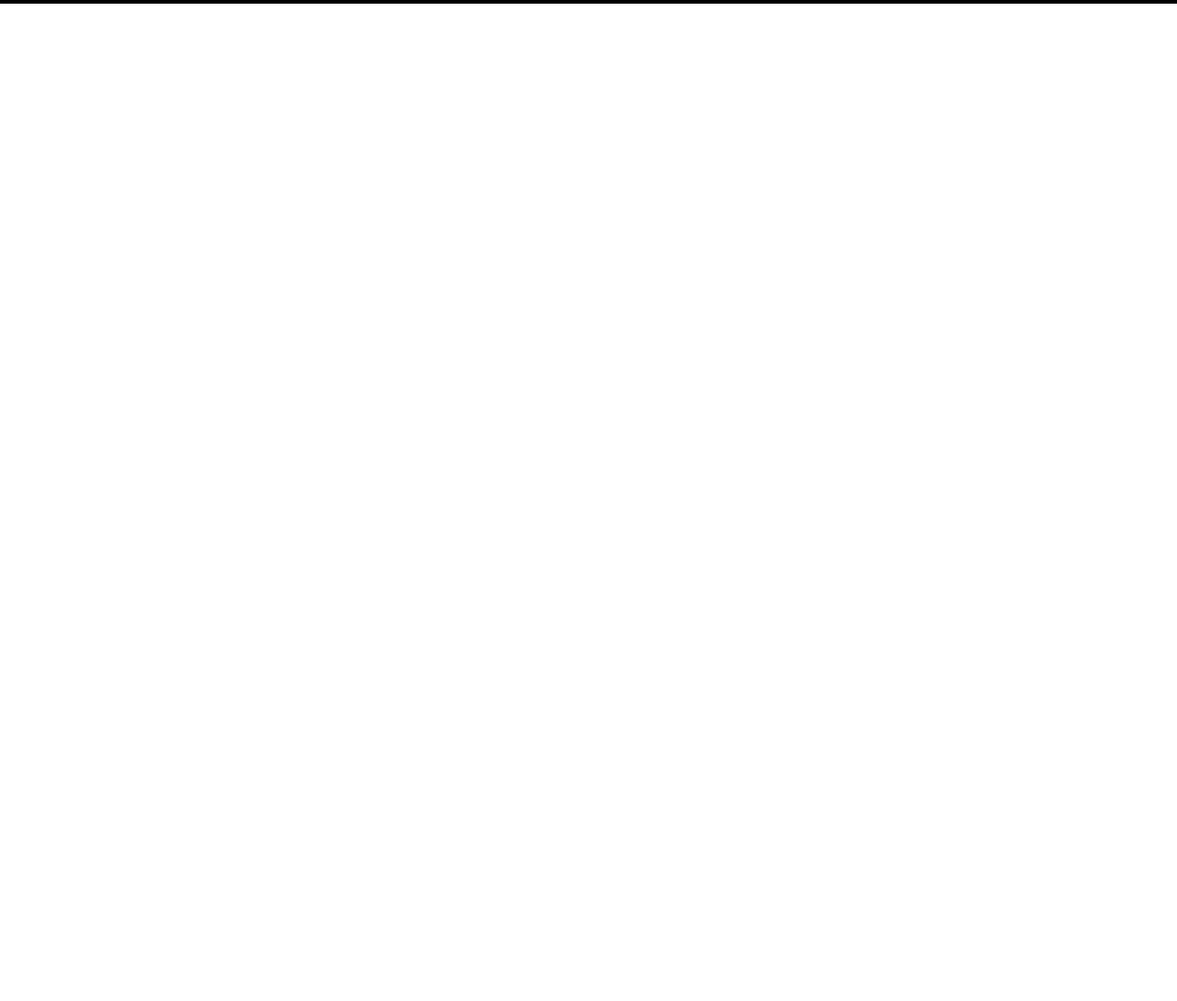
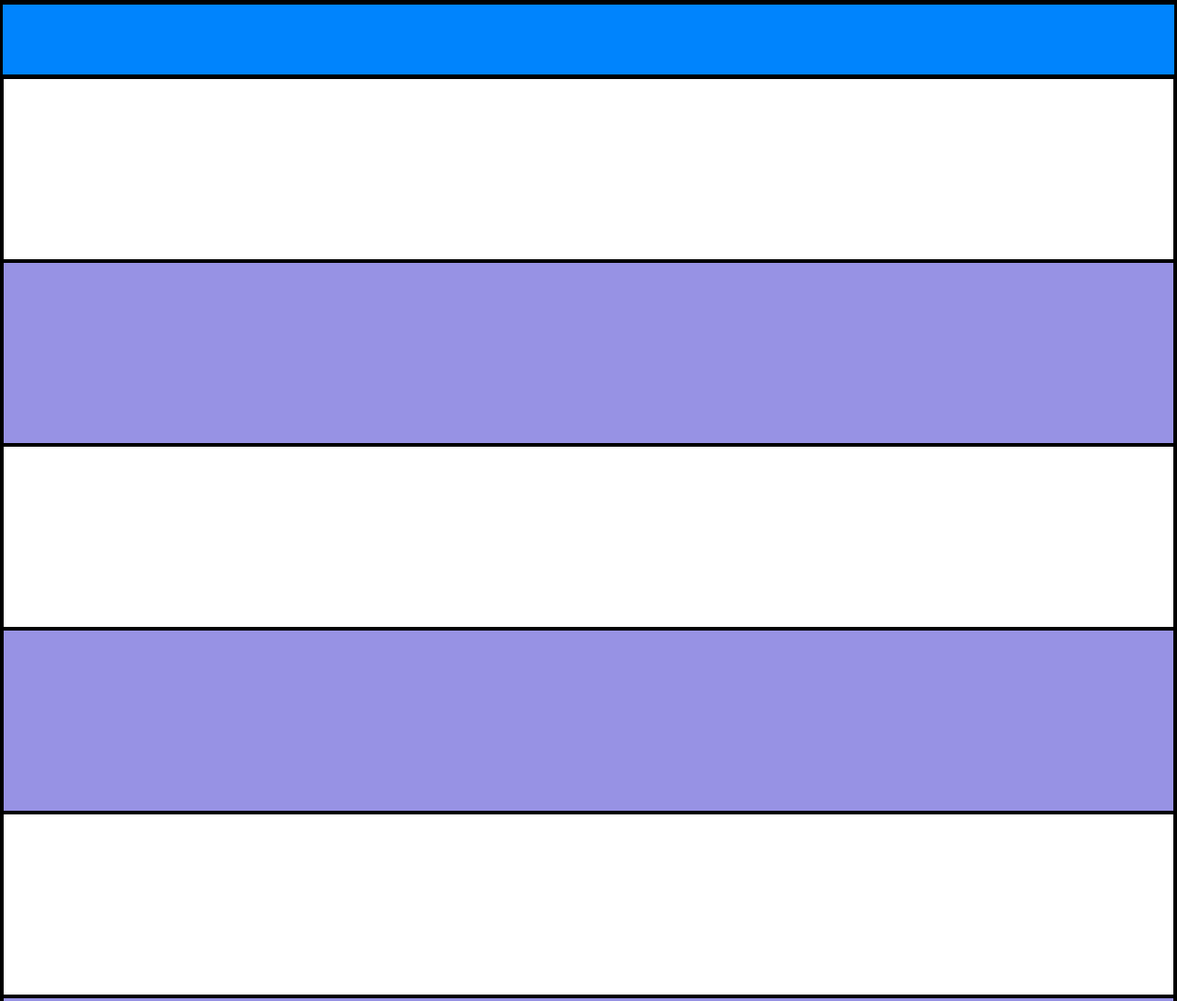
Before and after one commit to Riccardo-Potalivo/htmlcss-responsive-layout, a plain HTML site: page index.html in a window 1280 px wide. Shown: the top 1089 px of the page at 92% size. Before the commit the page ends 800 px from the top, so only its background shows below. Drawn offline with Linux system fonts and the light colour scheme.

Commit message:
html-css-page-set

```diff
--- a/css/style.css
+++ b/css/style.css
@@ -6,3 +6,76 @@
     font-family: 'PT Sans', sans-serif;
     border: solid 1px black;
 }
+
+/* ---------------------------------
+palette
+--------------------------------- */
+:root {
+	--color-primary: #9792e4;
+	--color-secondary: #0084fd;
+	--color-secondary-bg: #b5ddff;
+	--color-text-01: #fdc15f;
+	--color-neutral-white: #ffffff;
+	--color-neutral-darker: #333333;
+	--color-neutral-black: #000000;
+}
+
+
+/* ---------------------------------
+variables
+--------------------------------- */
+:root
+{
+    --nav-height: 80px;
+}
+
+
+
+/* ---------------------------------
+utility
+--------------------------------- */
+
+
+
+/* ---------------------------------
+flex
+--------------------------------- */
+
+
+/* ---------------------------------
+general
+--------------------------------- */
+
+
+/* ---------------------------------
+navigation bar
+--------------------------------- */
+nav
+{
+    background-color: var(--color-secondary);
+    height: var(--nav-height);
+}
+
+
+/* ---------------------------------
+main
+--------------------------------- */
+main>section:nth-child(even)
+{
+    background-color: var(--color-primary);
+}
+
+main>section
+{
+    height: 200px;
+}
+
+
+/* ---------------------------------
+footer
+--------------------------------- */
+footer
+{
+    height: 200px;
+    background-color: var(--color-neutral-darker);
+}
--- a/index.html
+++ b/index.html
@@ -13,6 +13,60 @@
     <title>Document</title>
 </head>
 <body>
+    <!-- navigation bar -->
+    <nav>
+        <div class="container">
+
+        </div>
+    </nav>
+
+    <!-- main -->
+    <main>
+        <section id="intro">
+            <div class="container">
+
+            </div>
+        </section>
+
+        <section id="planning">
+            <div class="container">
+
+            </div>
+        </section>
+
+        <section id="testimonials">
+            <div class="container">
+
+            </div>
+        </section>
+
+        <section id="benefits">
+            <div class="container">
+
+            </div>
+        </section>
+
+        <section id="about-us">
+            <div class="container">
+
+            </div>
+        </section>
+
+        <section id="get-started">
+            <div class="container">
+
+            </div>
+        </section>
+
+    </main>
+
+    <!-- footer -->
+    <footer>
+        <div class="container">
+
+        </div>
+    </footer>
+
 
 </body>
 </html>
```
